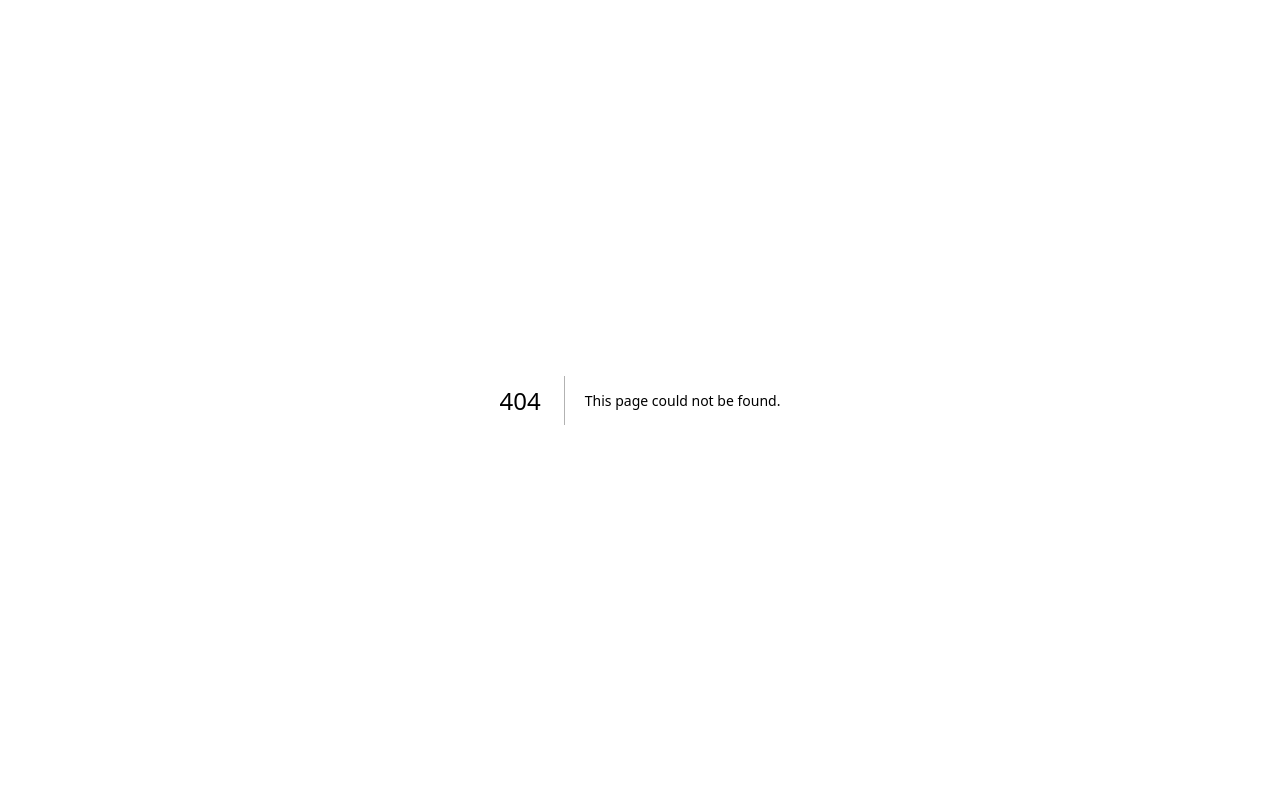
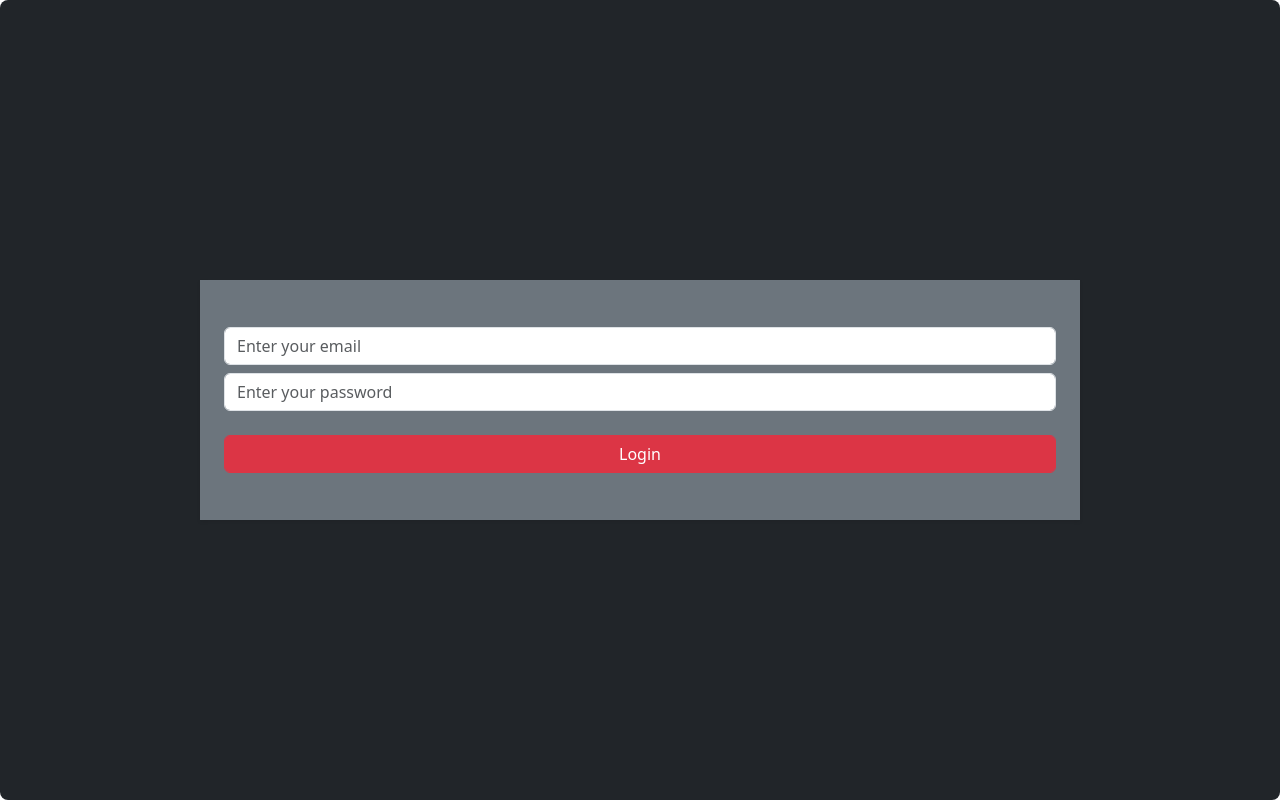
Before and after one commit to P4Mi-Project/p4mi-admin-panel, a Next.js app: page /login in a window 1280 px wide. Before the commit this address had no page. Built offline with nearby package versions, Linux system fonts and the light colour scheme.

Commit message:
Added Login component

```diff
--- /dev/null
+++ b/src/app/login/page.tsx
@@ -0,0 +1,28 @@
+"use client"
+import  "bootstrap/dist/css/bootstrap.min.css"
+import { FormEvent, useState } from "react";
+
+const Login = ()=> {
+    const [email, setEmail] = useState("");
+    const [password, setPassword] = useState("");
+
+    const submitLoginBtn =(e:FormEvent<HTMLInputElement>):void => {
+        e.preventDefault()
+        alert("Success login!!")
+
+    }
+
+    return (
+        <>
+            <div style = {{height: "100vh"}} className = "d-flex flex-column justify-content-center align-items-center bg-dark rounded-3">
+                <form action = "#" style = {{minHeight: "15rem", width:"55rem"}} className = "p-sm-4 shadow-sm d-flex justify-content-center flex-column bg-secondary">
+                    <input type = "email" placeholder="Enter your email" name = "email" className = "form-control mb-sm-2" onChange={(e)=>setEmail(e.target.value)} required/>
+                    <input type = "password" placeholder="Enter your password" name = "password"  className = "form-control mb-sm-4" onChange={(e)=>setPassword(e.target.value)} required/>
+                    <input type = "submit" value = "Login" className = "btn btn-danger form-control" onSubmit={submitLoginBtn}/>
+                </form>
+            </div>
+        </>
+    )
+}
+
+export default Login;
```
Also changed, not shown: package.json (+6 -4 lines), 1 other file (tests, documents, lock files or other folders).
